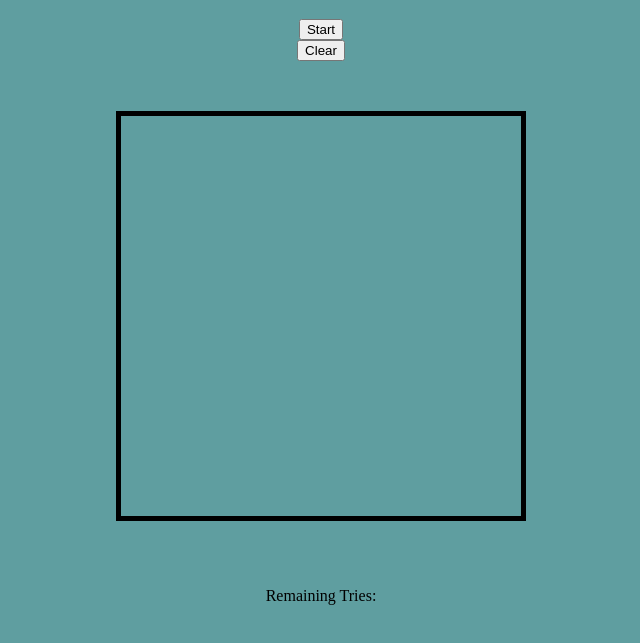
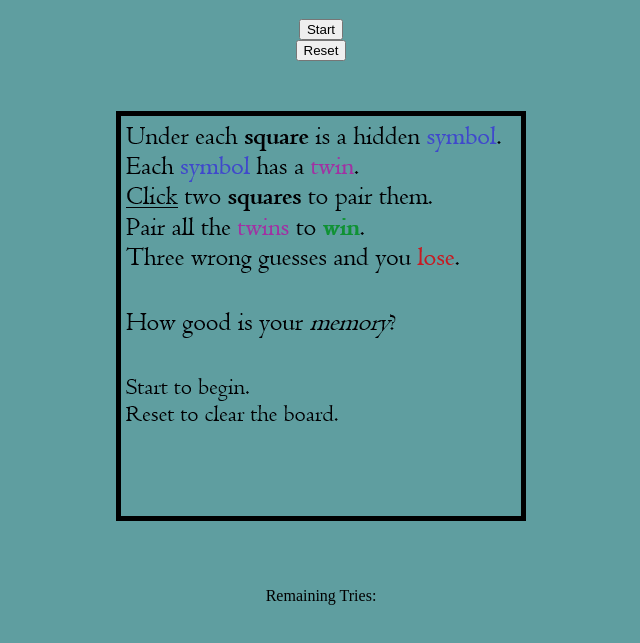
Before and after one commit to dominicjunik/mod1-project, a plain HTML site: page index.html in a window 1280 px wide. Shown: the part 109-752 px from the top of the page, without its empty margins (319-959 px from the left). Drawn offline with Linux system fonts and the light colour scheme.

Commit message:
added instructions and debugging for the event listener

```diff
--- a/index.html
+++ b/index.html
@@ -10,8 +10,9 @@
 <body>
     <h1>Memory Game</h1>
     <button id="start">Start</button>
-    <button id="reset">Clear</button>
-    <div class='game-window'></div>
+    <button id="reset">Reset</button>
+    <div class='game-window'>
+    </div>
     <p>Remaining Tries:</p>
 </body>
 </html>
--- a/style.css
+++ b/style.css
@@ -19,11 +19,18 @@ h1 {
     width: 400px;
     display: flex;
     flex-wrap: wrap;
+    background-image: url(instructions.png);
     /* user-select disables text highlighting */
     user-select: none;
     /* justify-content: space-evenly;
     align-content: space-evenly; */
 }
+/* this is a way to add text to the background of a div  */
+
+/* .game-window:after {
+    font-size: 24px;
+    content: "Under each square is a hidden symbol. Each symbol has a twin. Click two squares to pair them. Pair all the twins to win. Three wrong guesses and you lose. How good is your memory? Start to begin. Reset to clear the board."
+} */
 
 .memory-tile {
     border: 1px solid black;
```
Also changed, not shown: app.js (+12 -0 lines), instructions.png (added), instructions.txt (added).
